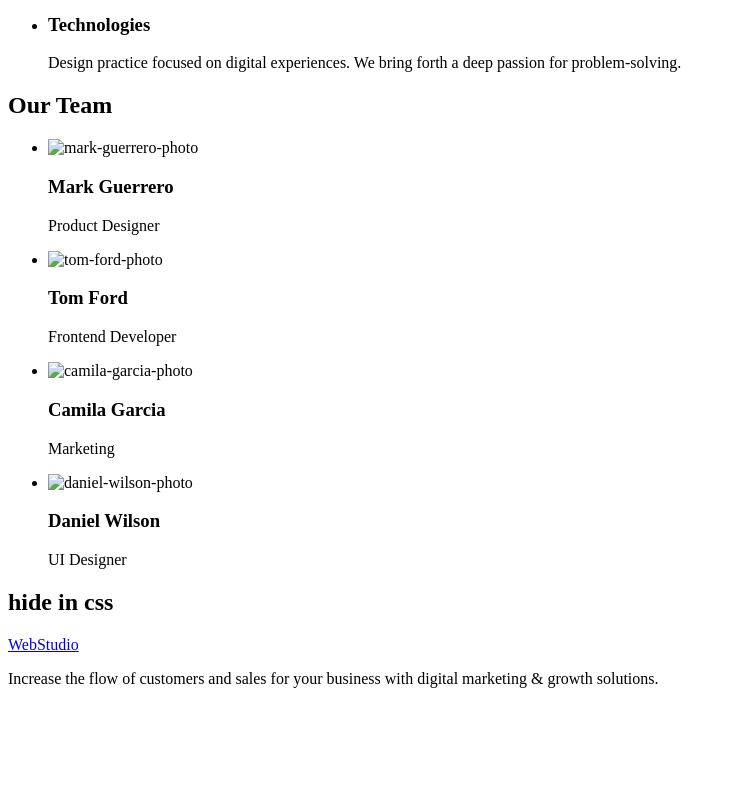
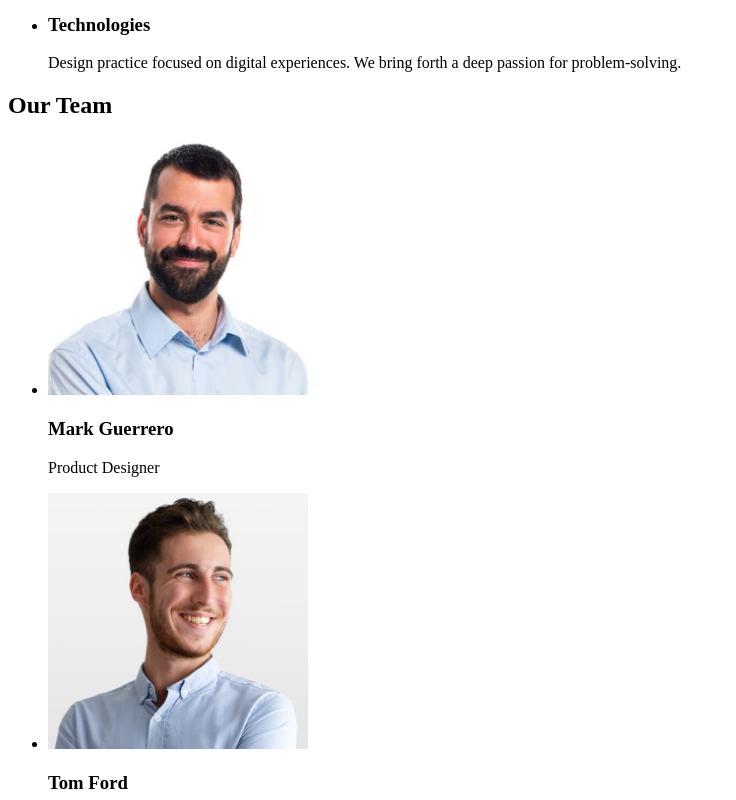
Before and after one commit to Bohdan-Potopliak/goit-markup-hw-03, a plain HTML site: page index.html in a window 1280 px wide. Shown: the part 580-1380 px from the top of the page, without its empty margins (0-736 px from the left). Before the commit the page ends 1284 px from the top, so only its background shows below. Drawn offline with Linux system fonts and the light colour scheme; the site is published under a folder, as on GitHub Pages, so addresses that start at the root find nothing.

Commit message:
add coment and fix src

```diff
--- a/index.html
+++ b/index.html
@@ -7,6 +7,7 @@
 </head>
 <body>
     <header>
+        <!-- site head -->
         <section>
             <h2>hide in css</h2>
 
@@ -30,11 +31,12 @@
         </section>
     </header>
     <main>
+        <!-- hero page -->
         <section>
             <h1>Effective Solutions for Your Business</h1>
             <button type="button">Order Service</button>
         </section>
-
+        <!-- section 1 -->
         <section>
             <h2>hide in css</h2>
             <ul>
@@ -64,28 +66,28 @@
                 </li>
             </ul>
         </section>
-
+        <!-- section 2 -->
         <section>
             <h2>Our Team</h2>
 
             <ul>
                 <li>
-                    <img src="/images/img-1.jpg" alt="mark-guerrero-photo" width="260">
+                    <img src="./images/img-1.jpg" alt="mark-guerrero-photo" width="260">
                     <h3>Mark Guerrero</h3>
                     <p>Product Designer</p>
                 </li>
                 <li>
-                    <img src="/images/img-2.jpg" alt="tom-ford-photo" width="260">
+                    <img src="./images/img-2.jpg" alt="tom-ford-photo" width="260">
                     <h3>Tom Ford</h3>
                     <p>Frontend Developer</p>
                 </li>
                 <li>
-                    <img src="/images/img-3.jpg" alt="camila-garcia-photo" width="260">
+                    <img src="./images/img-3.jpg" alt="camila-garcia-photo" width="260">
                     <h3>Camila Garcia</h3>
                     <p>Marketing</p>
                 </li>
                 <li>
-                    <img src="/images/img-4.jpg" alt="daniel-wilson-photo" width="260">
+                    <img src="./images/img-4.jpg" alt="daniel-wilson-photo" width="260">
                     <h3>Daniel Wilson</h3>
                     <p>UI Designer</p>
                 </li>
@@ -93,6 +95,7 @@
         </section>
     </main>
     <footer>
+        <!-- footer -->
         <section>
             <h2>hide in css</h2>
             <a href="index.html">WebStudio</a>
```
